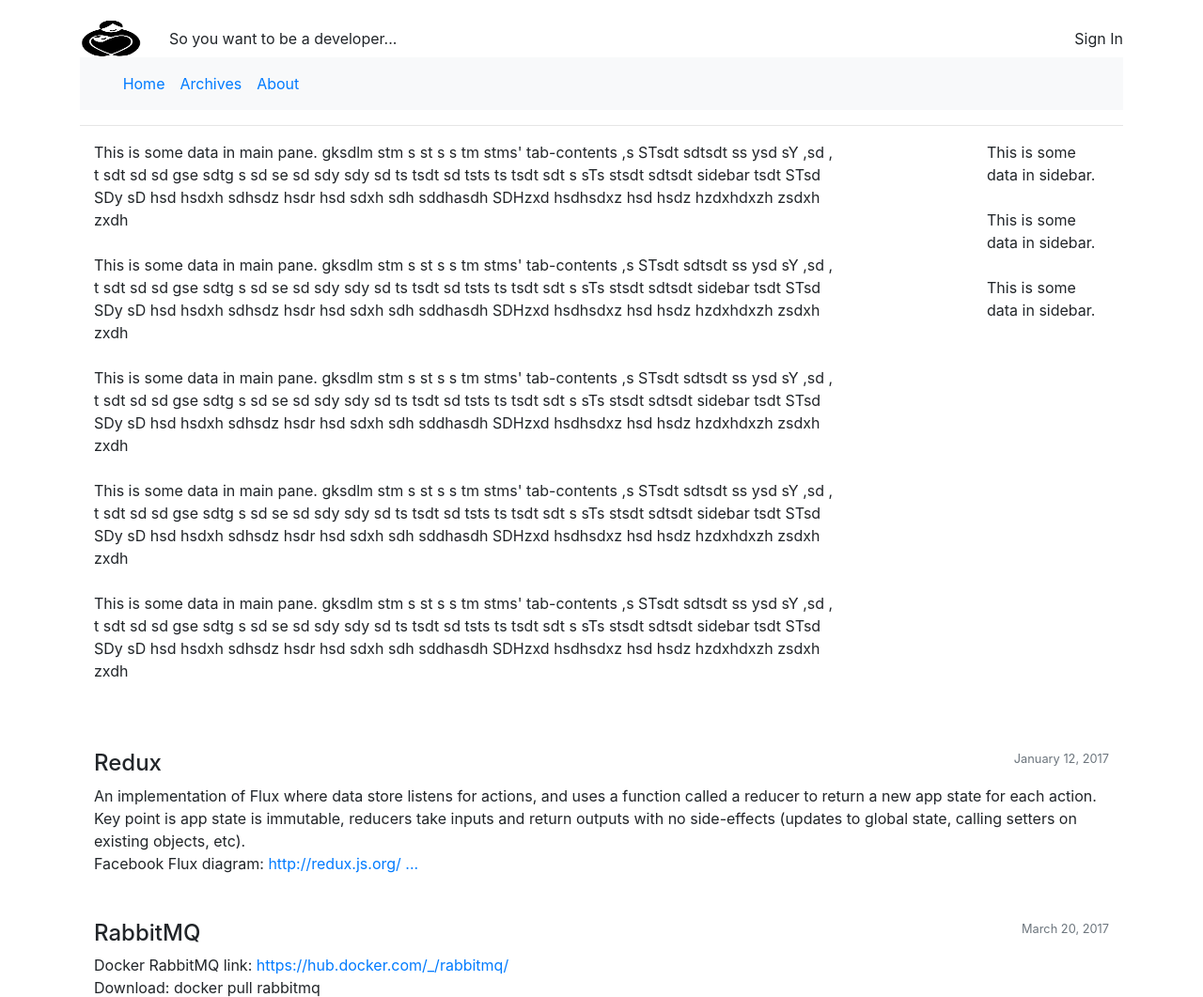
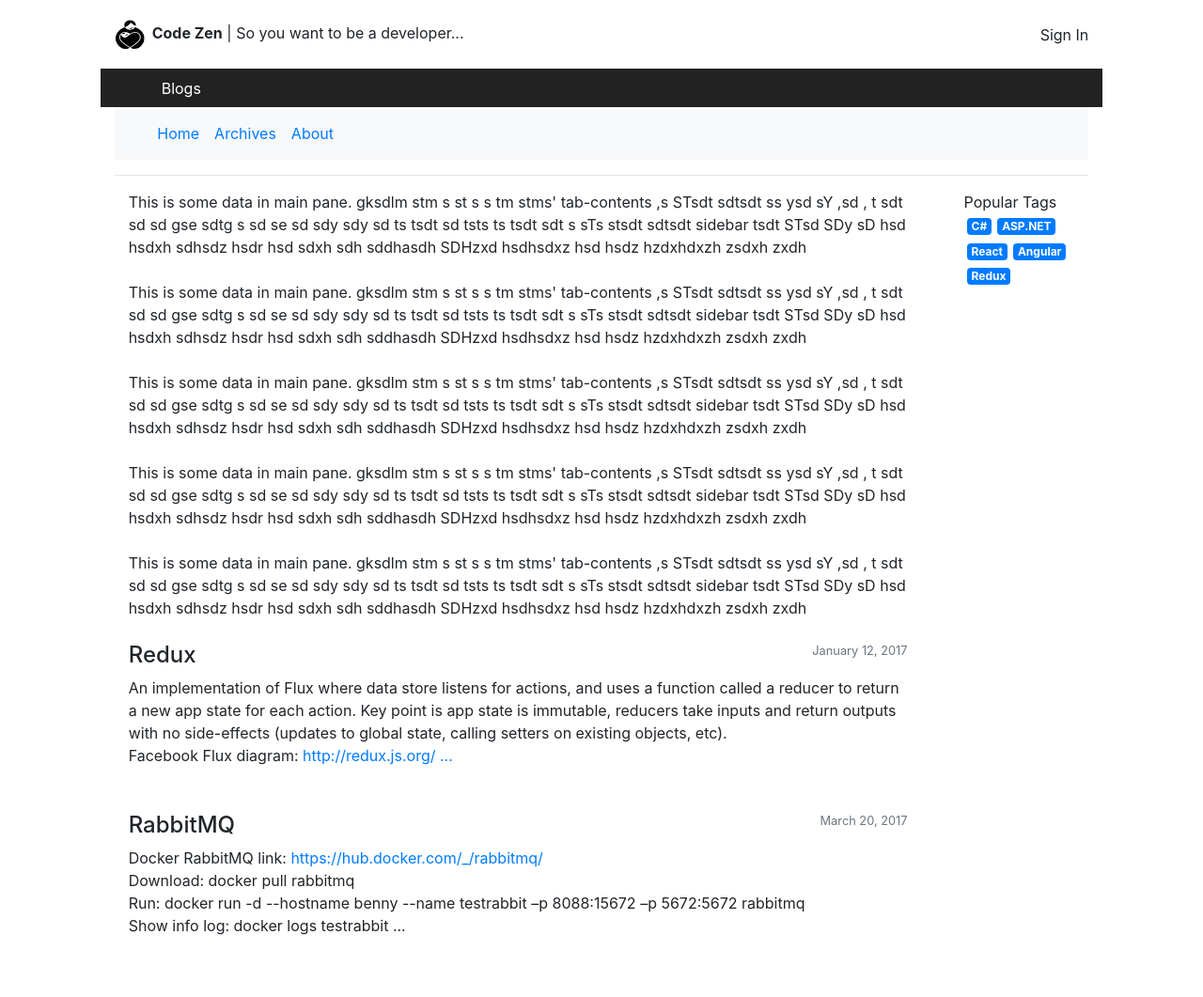
Before and after one commit to bchen03/MyBlog, a React app: page / in a window 1280 px wide. Shown: the top 1061 px of the page at 94% size. Built offline with nearby package versions, Linux system fonts and the light colour scheme.

Commit message:
Restyle blog

```diff
--- a/src/app/components/blogsnippet.js
+++ b/src/app/components/blogsnippet.js
@@ -5,7 +5,7 @@ export class BlogSnippet extends React.Component {
 
     render() {
         return (
-            <div className="container">
+            <div className="container-fluid">
                 <div className="row">
                     <h4 className="col-md-6">{this.props.title}</h4>
                     <div className="col-md-6 text-right text-muted small">{this.props.date}</div>
--- a/src/app/components/footer.js
+++ b/src/app/components/footer.js
@@ -3,6 +3,8 @@ import React from "react";
 export let Footer = () => (
     <div>
         <hr/>
-        Code Zen @2017
+        <em>Code Zen @2017</em>
+        <br />
+        <br />
      </div>
 );
--- a/src/app/components/header.js
+++ b/src/app/components/header.js
@@ -5,10 +5,17 @@ import logo from '../../images/logo.png';
 export let Header = () => (
     <div>
         <div className="row align-items-center blog-header">
-            <img src={logo} className="logo col-md-1"/>
-            <div className="col-md-5">So you want to be a developer...</div>
-            <div className="col-md-6 text-right">
+            <div className="col-md-8">
+                <img src={logo} className="logo" />
+                <span className="px-2"><b>Code Zen</b> | So you want to be a developer...</span>
+            </div>
+            <div className="col-md-4 text-right">
                 Sign In
+            </div>
+        </div>
+        <div className="row align-items-center header-bar">
+            <div className="col-md-12 header-bar-text">
+                Blogs
             </div>
         </div>
     </div>
--- a/src/app/components/home.js
+++ b/src/app/components/home.js
@@ -1,11 +1,11 @@
 import React from "react";
 import { BlogSnippet } from "./blogsnippet";
-import { times } from 'lodash';
+import { times, flatten } from 'lodash';
 
 const MAX_BODY_CONTENT_COUNT = 5;
-const MAX_SIDENAV_CONTENT_COUNT = 3;
+const MAX_SIDENAV_CONTENT_COUNT = 1;
 
-var bodyContent = times(MAX_BODY_CONTENT_COUNT, (index) => {
+var bodyItems = times(MAX_BODY_CONTENT_COUNT, (index) => {
     return (
         <div className="row">
             <div className="col-md-12">
@@ -22,37 +22,46 @@ var bodyContent = times(MAX_BODY_CONTENT_COUNT, (index) => {
     );
 });
 
-var sidenavContent  = times(MAX_SIDENAV_CONTENT_COUNT, (index) => {
-    return (
+var bodyContent = (
+    <div className="container-fluid">
+        {bodyItems}
+    </div>
+);
+
+var sidenavContent = (
+    <div className="container-fluid">
         <div className="row">
             <div className="col-md-12">
-                This is some data in sidebar.<br /><br />
+                <div>Popular Tags</div>
             </div>
         </div>
-    );
-});
+        <div className="row">
+            <div className="col-md-12">
+                <span className="badge badge-primary home-badge">C#</span>
+                <span className="badge badge-primary home-badge">ASP.NET</span>
+                <span className="badge badge-primary home-badge">React</span>
+                <span className="badge badge-primary home-badge">Angular</span>
+                <span className="badge badge-primary home-badge">Redux</span>
+            </div>
+        </div>
+    </div>);
 
 export let Home = () => (
     <div>
         <div className="row">
-            <div className="col-md-9">
-                <div className="container-fluid">
-                    {bodyContent}
-                </div>
+            <div className="col-md-10">
+                {bodyContent}
+                <BlogSnippet title={"Redux"} date={"January 12, 2017"}>{snippet1}</BlogSnippet>
+                <BlogSnippet title={"RabbitMQ"} date={"March 20, 2017"}>{snippet2}</BlogSnippet>
             </div>
-            <div className="col-md-1"></div>
             <div className="col-md-2">
-                <div className="container-fluid">
-                    {sidenavContent}
-                </div>
+                {sidenavContent}
             </div>
         </div>
 
         <br />
         <br />
 
-        <BlogSnippet title={"Redux"} date={"January 12, 2017"}>{snippet1}</BlogSnippet>
-        <BlogSnippet title={"RabbitMQ"} date={"March 20, 2017"}>{snippet2}</BlogSnippet>
     </div>
 );
 
--- a/src/app/components/layout.js
+++ b/src/app/components/layout.js
@@ -6,12 +6,12 @@ import { About } from "./about";
 import { NoMatch } from "./nomatch"
 
 export class Layout extends React.Component {
-/*
+
     componentWillMount() {
         console.log('Component WILL MOUNT!')
     }
 
-    componentDidMount() {
+/*    componentDidMount() {
         console.log('Component DID MOUNT!')
     }
 
--- a/src/app/index.js
+++ b/src/app/index.js
@@ -13,12 +13,19 @@
 class App extends React.Component {
     render() {
         return (
-            <div className="container">
-                <Header />
-                 <BrowserRouter>
-                    <Layout />
-                </BrowserRouter>
-                <Footer />
+            <div className="container-fluid">
+                <div className="row">
+                    <div className="col-md-1"></div>
+                    <div className="col-md-10">
+                    <div className="container-fluid"/>
+                        <Header />
+                        <BrowserRouter>
+                            <Layout />
+                        </BrowserRouter>
+                        <Footer />
+                    </div>
+                    <div className="col-md-1"></div>
+                </div>
             </div>
         );
     }
--- a/src/css/styles.scss
+++ b/src/css/styles.scss
@@ -1,10 +1,26 @@
 $margin-top: 1.3rem;
+
 
 .blog-header {
     margin-top: $margin-top;
 }
 
 .logo {
-    width: 2.5rem;
-    height: 2.5rem;
+    width: 2.0rem;
+    height: 2.0rem;
 }
+
+.home-badge {
+    margin: .2rem;
+}
+
+.header-bar {
+    background-color: #222;
+    color: white;
+    margin-top: 20px;
+    height: 2.6rem;
+}
+
+.header-bar-text {
+    margin-left: 50px;
+}
```
